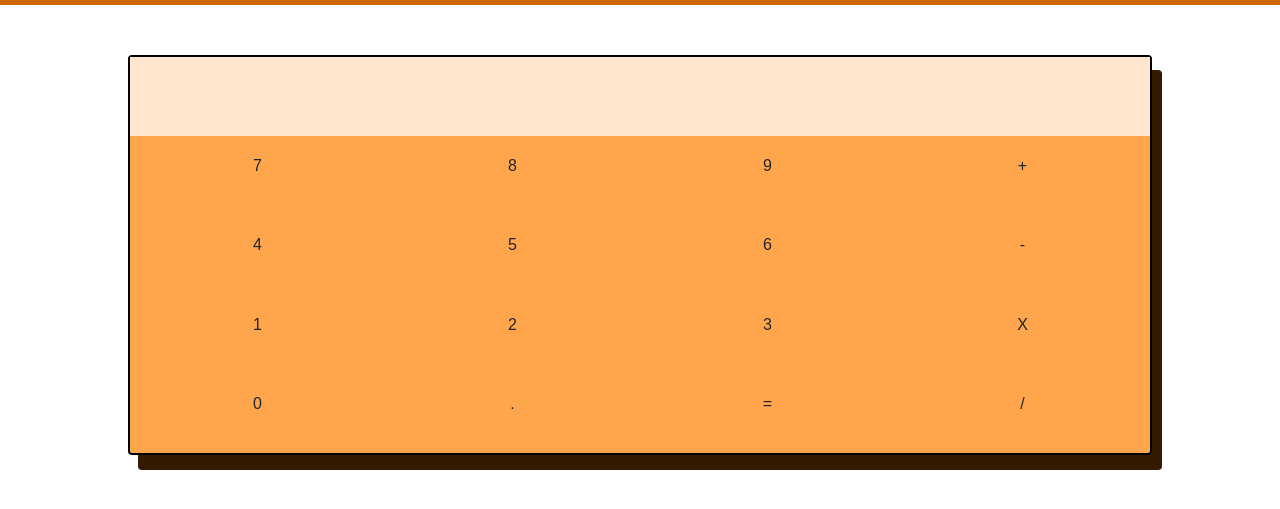
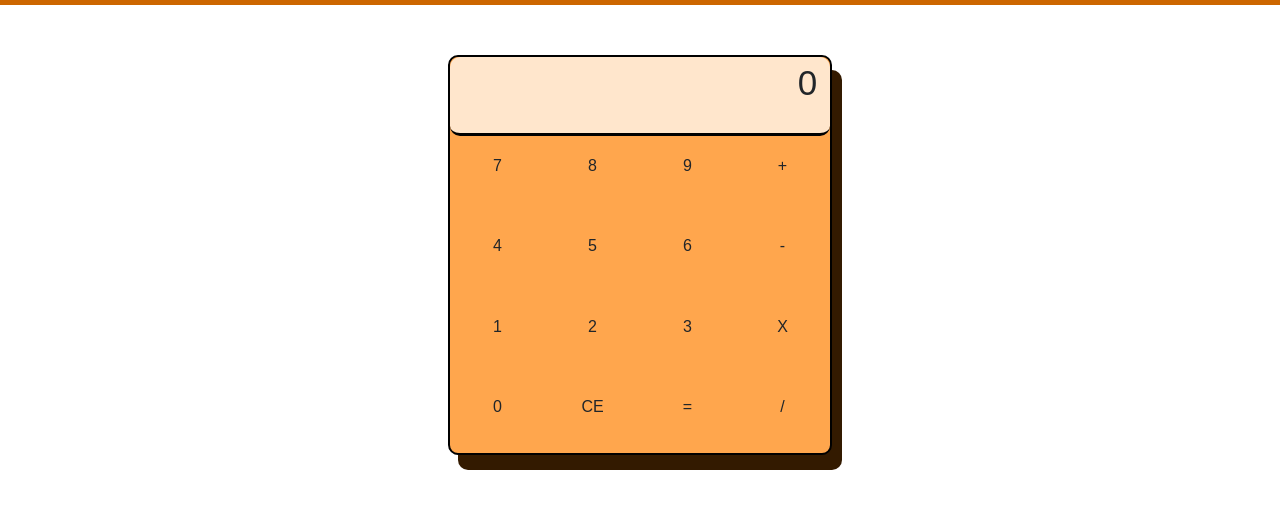
Before and after one commit to bil-lima/calcula-ai, a plain HTML site: page src/index.html in a window 1280 px wide. Shown: the part 55-564 px from the top of the page. Drawn offline with nearby package versions, Linux system fonts and the light colour scheme; a web font is replaced by a local one.

Commit message:
inicio da programação em JS.

```diff
--- a/src/index.html
+++ b/src/index.html
@@ -28,25 +28,29 @@
       </nav>
       <script src="https://cdn.jsdelivr.net/npm/bootstrap@5.1.3/dist/js/bootstrap.bundle.min.js" integrity="sha384-ka7Sk0Gln4gmtz2MlQnikT1wXgYsOg+OMhuP+IlRH9sENBO0LRn5q+8nbTov4+1p" crossorigin="anonymous"></script>
     <div class="calculadora">
-        <div class="visor"></div>
-        <div class="botoes">
-            <div class="botao1 botaoTamanho">7</div>
-            <div class="botao2 botaoTamanho">8</div>
-            <div class="botao3 botaoTamanho">9</div>
-            <div class="botao4 botaoTamanho">+</div>
-            <div class="botao5 botaoTamanho">4</div>
-            <div class="botao6 botaoTamanho">5</div>
-            <div class="botao7 botaoTamanho">6</div>
-            <div class="botao8 botaoTamanho">-</div>
-            <div class="botao9 botaoTamanho">1</div>
-            <div class="botao10 botaoTamanho">2</div>
-            <div class="botao11 botaoTamanho">3</div>
-            <div class="botao12 botaoTamanho">X</div>
-            <div class="botao13 botaoTamanho">0</div>
-            <div class="botao14 botaoTamanho">.</div>
-            <div class="botao15 botaoTamanho">=</div>
-            <div class="botao16 botaoTamanho">/</div>
+        <div id="visor">0</div>
+        <div id="botoes">
+            <div onclick='adicionarNumero(this)' id='num7' class="botaoTamanho" data-num="7">7</div>
+            <div onclick='adicionarNumero(this)' id='num8' class="botaoTamanho" data-num="8">8</div>
+            <div onclick='adicionarNumero(this)' id='num9' class="botaoTamanho" data-num="9">9</div>
+            <div id='adicionar' class="botaoTamanho">+</div>
+
+            <div onclick='adicionarNumero(this)' id='num4' class="botaoTamanho" data-num="4">4</div>
+            <div onclick='adicionarNumero(this)' id='num5' class="botaoTamanho" data-num="5">5</div>
+            <div onclick='adicionarNumero(this)' id='num6' class="botaoTamanho" data-num="6">6</div>
+            <div id='subtrair' class="botaoTamanho">-</div>
+
+            <div onclick='adicionarNumero(this)' id='num1' class="botaoTamanho" data-num="1">1</div>
+            <div onclick='adicionarNumero(this)' id='num2' class="botaoTamanho" data-num="2">2</div>
+            <div onclick='adicionarNumero(this)' id='num3' class="botaoTamanho" data-num="3">3</div>
+            <div id='multiplicar' class="botaoTamanho">X</div>
+
+            <div onclick='adicionarNumero(this)' id='num0' class="botaoTamanho" data-num="0">0</div>
+            <div id='limpar' class="botaoTamanho" onclick='location.reload()'>CE</div>
+            <div id='igual' class="botaoTamanho">=</div>
+            <div id='dividir' class="botaoTamanho">/</div>
         </div>
+
     </div>
 </body>
 </html>
--- a/src/script/index.js
+++ b/src/script/index.js
@@ -0,0 +1,11 @@
+
+function adicionarNumero(numero){
+    // var pegando valor (atributo)
+    var numeracao = numero.getAttribute('data-num');
+    // alert ('the' + numero.innerHTML + 'is a' + numeracao + '.')
+    console.log(numeracao)
+    //var comunicando com o visor
+    var visor = document.querySelector('#visor');
+    visor.textContent= numeracao;
+    console.log(visor.innerHTML)
+}
--- a/src/style/css.css
+++ b/src/style/css.css
@@ -1,25 +1,31 @@
 body{
     font-family: 'Shippori Antique B1', sans-serif;
 }
+@media only screen and (min-width: 320px){
 .calculadora{
     background-color: #ffa64d;
-    width: 80vw;
+    width: 256px;
     height: 50vh;
 
     margin: auto;
     margin-top: 50px;
     border:2px solid black;
-    border-radius: 4px;
+    border-radius: 10px 10px 10px 10px;
 
     box-shadow: 10px 15px   #331a00;
 }
-.visor{
+#visor{
     background-color: #ffe6cc;
     width: 100%;
     height: 20%;
+    text-align: right;
+    padding-right: 1vw;
+    font-size: 35px;
+    border-bottom: 3px solid black;
+    border-radius: 10px 10px 10px 10px;
 }
-.botoes{
-    height: 80%;
+#botoes{
+    height: 81%;
     display: flex;
     flex-wrap: wrap;
 
@@ -29,9 +35,19 @@ body{
     height: 25%;
     text-align: center;
     padding: 18px 0;
-    border-radius: 10px;
+    cursor: pointer;
+
 }
 .botaoTamanho:hover{
     background-color: #f77d02;
 
+
+
 }
+}
+@media only screen and (min-width: 720px){
+    .calculadora{
+        width: 30vw;
+        height: 50vh;
+    }
+}
```
